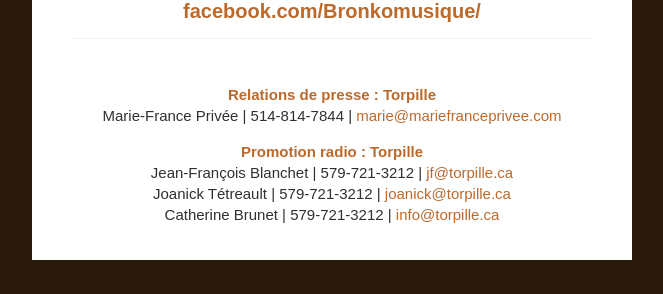
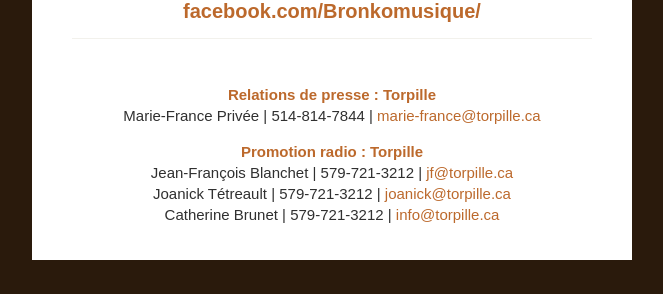
Before and after one commit to graphismatique/mfp, a Jekyll site: the page Bronko/AccrocheToi/index.html, which Jekyll copies as it is, in a window 1280 px wide. Shown: the part 1656-1950 px from the top of the page, without its empty margins (308-971 px from the left). Built offline with Jekyll 4.4.1, drawn with Linux system fonts in a browser that asks for light colours.

Commit message:
Update index.html

```diff
--- a/Bronko/AccrocheToi/index.html
+++ b/Bronko/AccrocheToi/index.html
@@ -262,7 +262,7 @@
                                     <br>
                                     <p class="center">
                                         <b>Relations de presse : Torpille</b><br>
-                                        Marie-France Privée | 514-814-7844 | <a href="mailto:marie@mariefranceprivee.com">marie@mariefranceprivee.com</a>
+                                        Marie-France Privée | 514-814-7844 | <a href="mailto:marie-france@torpille.ca">marie-france@torpille.ca</a>
                                     </p>
                                     <p class="center"><b>Promotion radio : Torpille</b><br>
                                         Jean-François Blanchet | 579-721-3212 | <a href="mailto:jf@torpille.ca">jf@torpille.ca</a><br>
```
